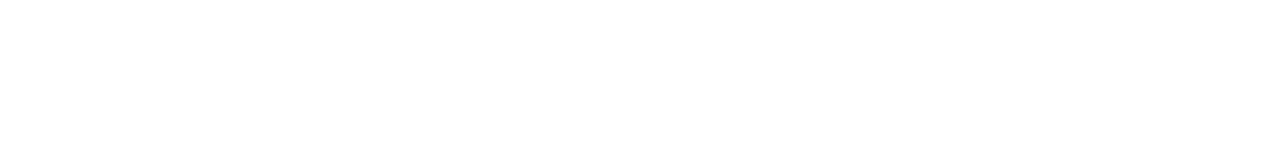
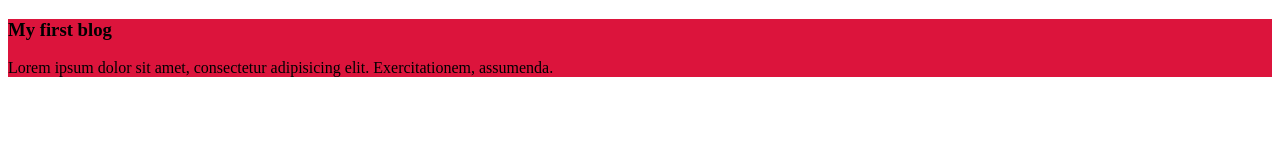
Before and after one commit to MdShafiqulIslam2025/sit-up, a plain HTML site: page index.html in a window 1280 px wide. Drawn offline with Linux system fonts and the light colour scheme.

Commit message:
added the first blog

```diff
--- a/index.html
+++ b/index.html
@@ -4,8 +4,13 @@
     <meta charset="UTF-8">
     <meta name="viewport" content="width=device-width, initial-scale=1.0">
     <title>sit-up</title>
+    <link rel="stylesheet" href="styles/blog.css">
 </head>
 <body>
+    <div>
+        <h3>My first blog</h3>
+        <p>Lorem ipsum dolor sit amet, consectetur adipisicing elit. Exercitationem, assumenda.</p>
 
+    </div>
 </body>
 </html>
--- /dev/null
+++ b/styles/blog.css
@@ -0,0 +1,5 @@
+div{
+    background-color: crimson;
+    padding: auto;
+    margin: auto;
+}
```
